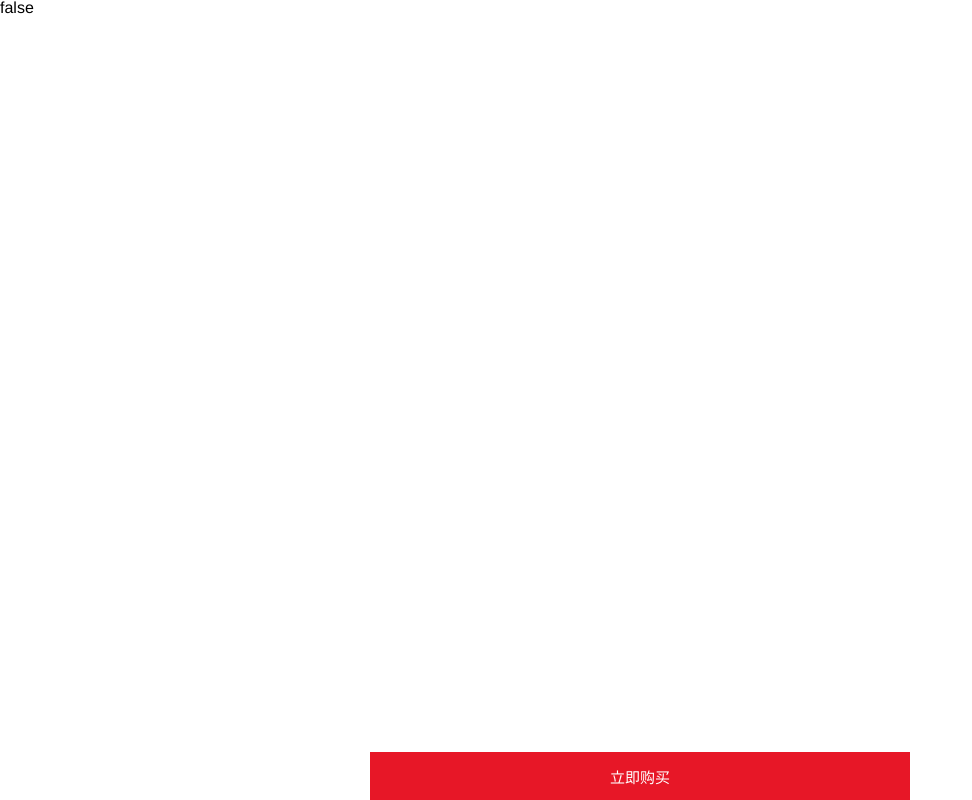
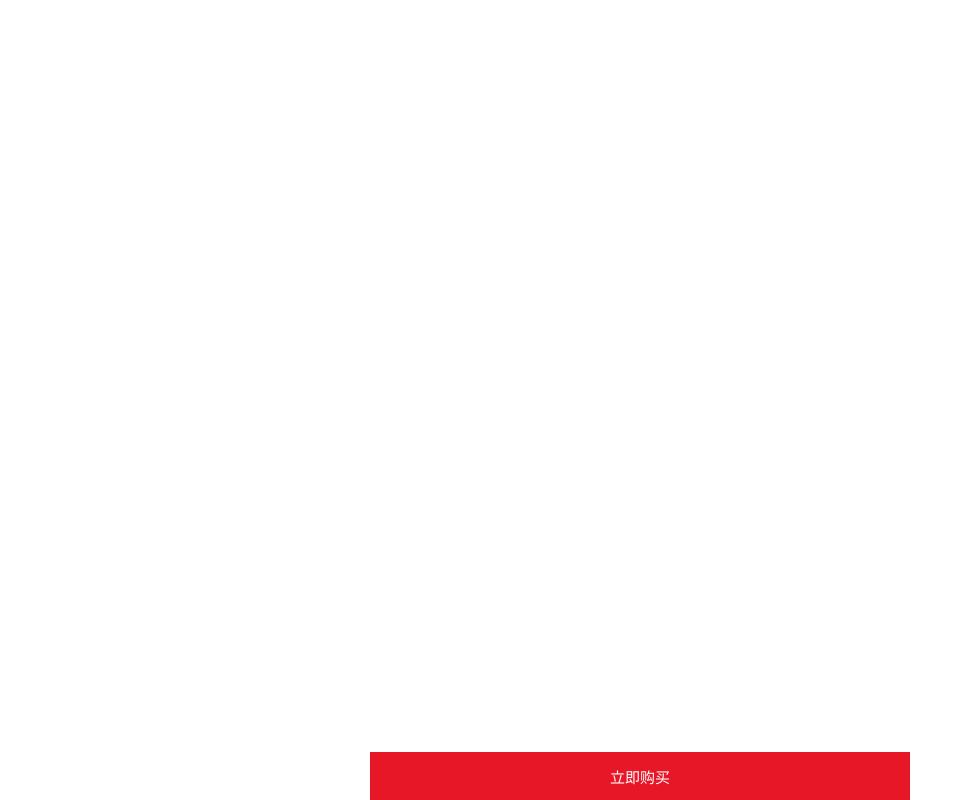
Before and after one commit to IMYOKO/Vue-Dome, a Vue app in the folder vue-learn/: page / in a window 1280 px wide. Shown: the whole page, without its empty margins (0-972 px from the left). Built offline with nearby package versions, Linux system fonts and the light colour scheme.

Commit message:
删除东西

```diff
--- a/vue-learn/src/components/Home/Home.vue
+++ b/vue-learn/src/components/Home/Home.vue
@@ -1,6 +1,5 @@
 <template>
   <div id="home">
-    <p>{{$store.state.isLogin}}</p>
     <!-- 立即购买 -->
     <!--购买-->
     <div class="buy-wrapper">
```
